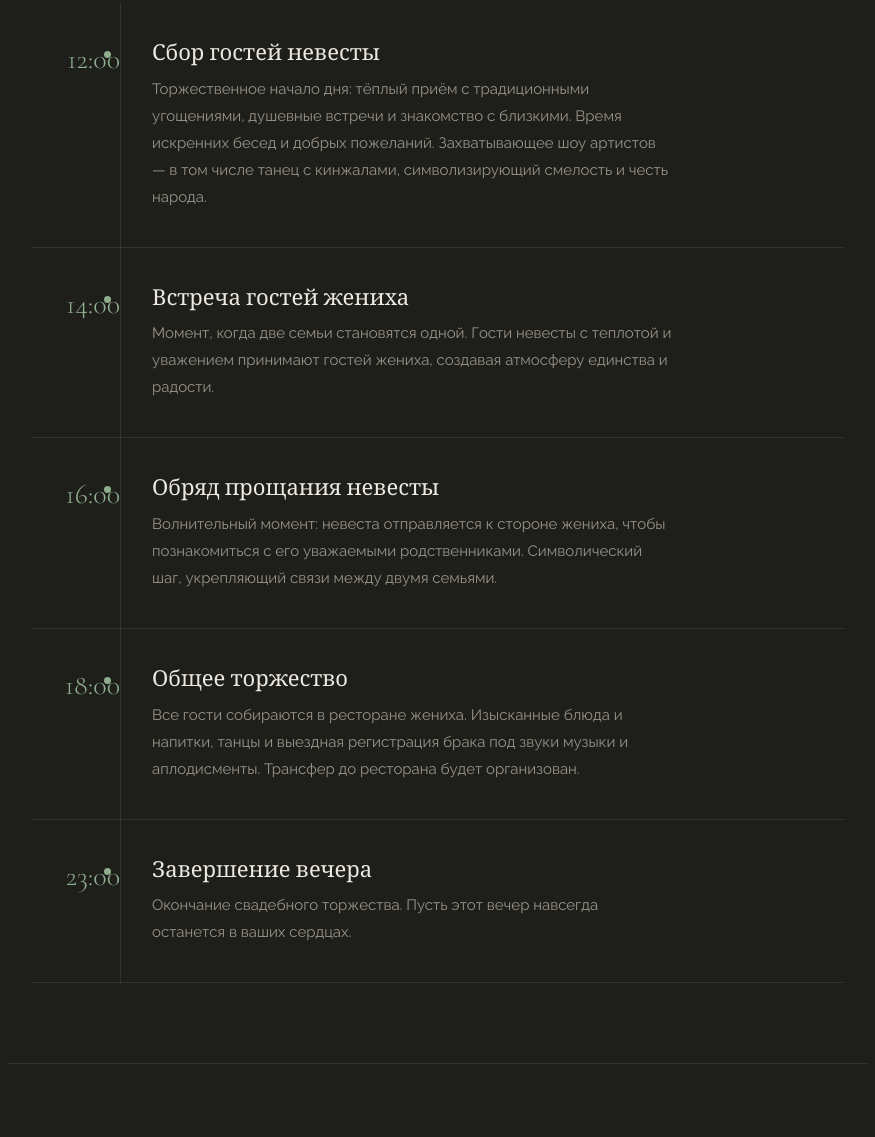
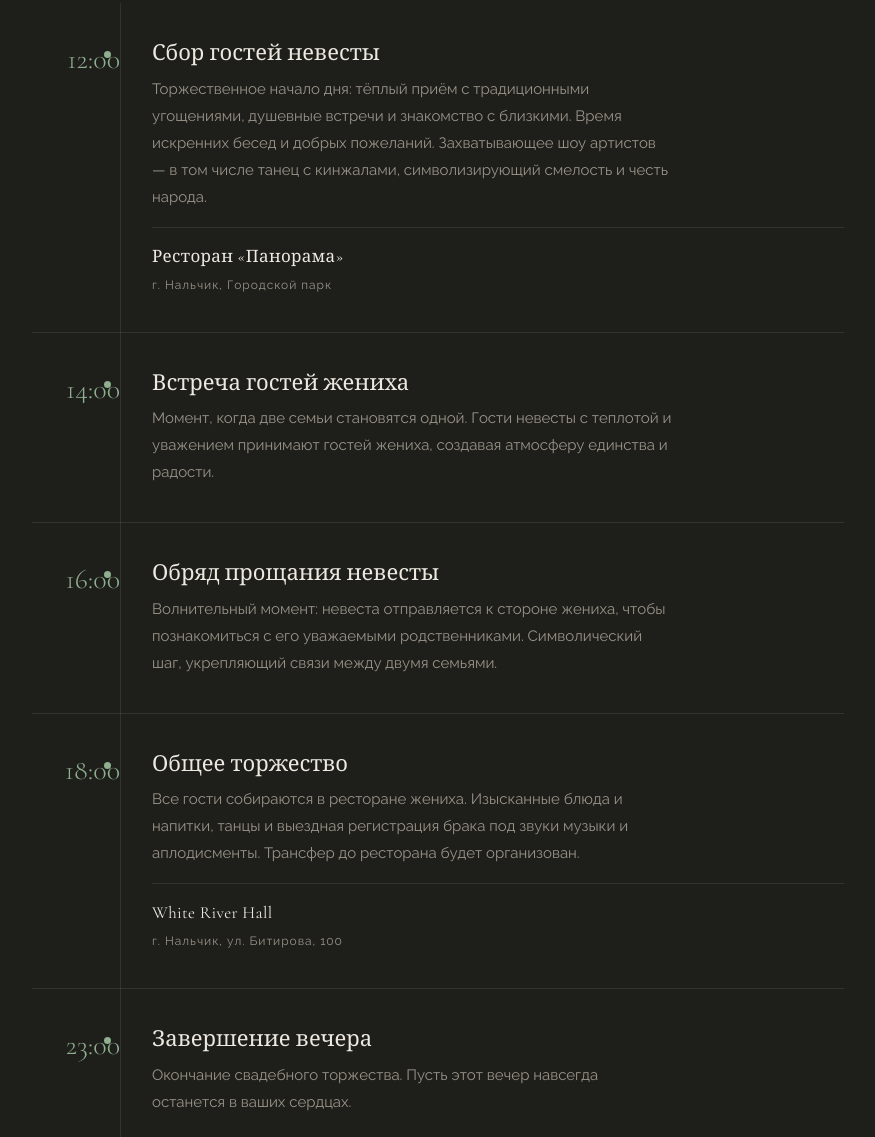
Before and after one commit to xxdkzn/wedding-dana, a plain HTML site: page index.html in a window 1280 px wide. Shown: the part 1663-2800 px from the top of the page, without its empty margins (202-1077 px from the left). Drawn offline with nearby package versions, Linux system fonts and the light colour scheme; a web font is replaced by a local one.

Commit message:
unpdate code

```diff
--- a/index.html
+++ b/index.html
@@ -110,9 +110,9 @@
 
     .hero-date {
       font-family: var(--serif);
-      font-size: clamp(18px, 3vw, 26px);
+      font-size: clamp(26px, 4.5vw, 40px);
       font-weight: 300;
-      letter-spacing: 0.15em;
+      letter-spacing: 0.2em;
       color: var(--muted);
       opacity: 0;
       animation: fadeUp 1s ease 0.9s forwards;
@@ -330,6 +330,29 @@
       line-height: 1.8;
       color: var(--muted);
       max-width: 520px;
+    }
+
+    .venue-tag {
+      display: flex;
+      flex-direction: column;
+      gap: 3px;
+      margin-top: 16px;
+      padding-top: 14px;
+      border-top: 1px solid var(--line);
+    }
+
+    .venue-tag-name {
+      font-family: var(--serif);
+      font-size: 17px;
+      font-weight: 400;
+      color: var(--text);
+      letter-spacing: 0.02em;
+    }
+
+    .venue-tag-addr {
+      font-size: 12px;
+      letter-spacing: 0.08em;
+      color: var(--muted);
     }
 
     /* ── VENUE ────────────────────────────────────── */
@@ -568,7 +591,6 @@
     </svg>
 
     <p class="hero-date">11 · 07 · 2026</p>
-    <p class="hero-note">Нальчик · Адыгейские традиции</p>
 
     <div class="scroll-hint">
       <span>Листать</span>
@@ -632,6 +654,10 @@
             и добрых пожеланий. Захватывающее шоу артистов — в том числе
             танец с кинжалами, символизирующий смелость и честь народа.
           </p>
+          <div class="venue-tag">
+            <span class="venue-tag-name">Ресторан «Панорама»</span>
+            <span class="venue-tag-addr">г. Нальчик, Городской парк</span>
+          </div>
         </div>
       </div>
 
@@ -671,6 +697,10 @@
             и напитки, танцы и выездная регистрация брака под звуки музыки
             и аплодисменты. Трансфер до ресторана будет организован.
           </p>
+          <div class="venue-tag">
+            <span class="venue-tag-name">White River Hall</span>
+            <span class="venue-tag-addr">г. Нальчик, ул. Битирова, 100</span>
+          </div>
         </div>
       </div>
 
```
